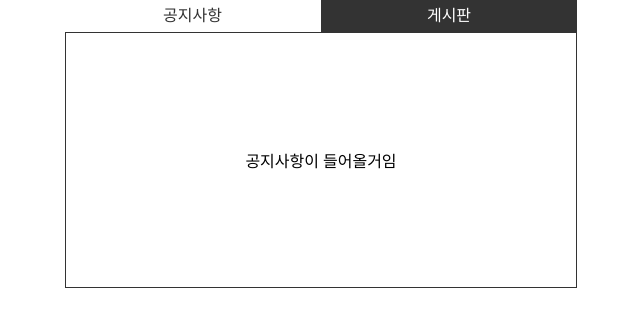
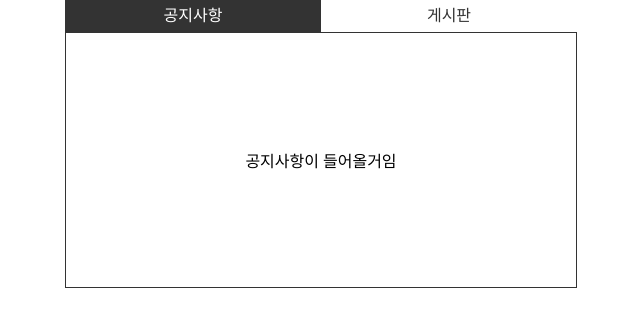
Before and after one commit to tlacofla1018/new, a plain HTML site: page html/tab01.html in a window 1280 px wide. Shown: the whole page, without its empty margins (319-959 px from the left). Drawn offline with Linux system fonts and the light colour scheme.

Commit message:
docs: tab태그 라벨 컬러 수정

```diff
--- a/html/css/tab01.css
+++ b/html/css/tab01.css
@@ -24,10 +24,9 @@ a{
 }
 #tab > li label{
     display: block;
-    background-color: #333;
+    background-color: #fff;
     line-height: 2;
-    color: #fff;
-    border-right: solid 1px #fff;
+    color: #333;
 }
 #tab > li:last-child label{
     border-right: 0;
@@ -51,6 +50,6 @@ a{
     z-index: 99;
 }
 #tab > li input:checked +label{
-    background-color: #fff;
-    color: #333;
+    background-color: #333;
+    color: #fff;
 }
```
